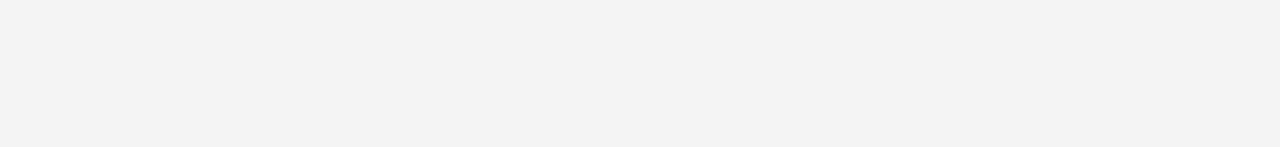
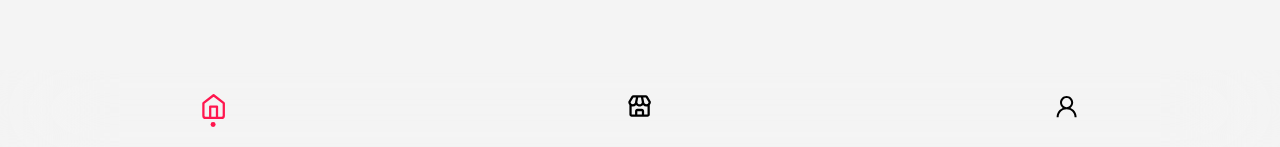
Before and after one commit to shanedunne/authenticate, a React (Create React App) app: page / in a window 1280 px wide. Shown: the part 650-797 px from the top of the page. Built offline with nearby package versions, Linux system fonts and the light colour scheme.

Commit message:
add style to nav elements

```diff
--- a/src/App.js
+++ b/src/App.js
@@ -1,6 +1,7 @@
 import styled from "styled-components";
 import { Colors } from "./assets/Theme";
 import { BrowserRouter as Router, Routes, Route } from "react-router-dom";
+import NavMenu from "./assets/components/NavMenu";
 
 const AppEl = styled.div`
   display: flex;
@@ -30,6 +31,7 @@ function App() {
             <Route excat path="/" element={<div>Home</div>}/>
           </Routes>
         </Pages>
+        <NavMenu />
       </AppEl>
     </Router>
   );
--- a/src/assets/components/NavMenu.js
+++ b/src/assets/components/NavMenu.js
@@ -0,0 +1,57 @@
+import styled from "styled-components";
+import { FiHome } from 'react-icons/fi';
+import { AiOutlineUser } from 'react-icons/ai';
+import { BiStore } from 'react-icons/bi';
+import { Colors } from "../Theme";
+import { useLocation, useNavigate } from "react-router-dom";
+
+
+const NavMenuEl = styled.nav`
+    display: flex;
+    background-color: rga(255, 255, 255, 0.01);
+    position: absolute;
+    bottom: 0;
+    justify-content: space-around;
+    align-items: center;
+    width: 100%;
+    height: 10%;
+    backdrop-filter: blur(50px);
+`;
+
+
+const Link=styled.a`
+    font-size: 1.7rem;
+    ${p=>p.active?`color:${Colors.Primary};`:''}
+    position: relative;
+    cursor: pointer;
+
+    ::before{
+        ${p=>!p.active?"display: none;" : ""}
+        content: '';
+        position: absolute;
+        left: 0;
+        bottom: 0;
+        width: 0.3rem;
+        height: 0.3rem;
+        border-radius: 50%;
+        margin-left: 50%;
+        transform: translateX(-50%);
+        background-color: ${Colors.Primary};
+
+    }
+
+`;
+
+export default function NavMenu(){
+    return <NavMenuEl>
+            <Link active>
+                <FiHome />
+            </Link>
+            <Link>
+                <BiStore />
+            </Link>
+            <Link>
+                <AiOutlineUser />
+            </Link>
+          </NavMenuEl>
+}
```
